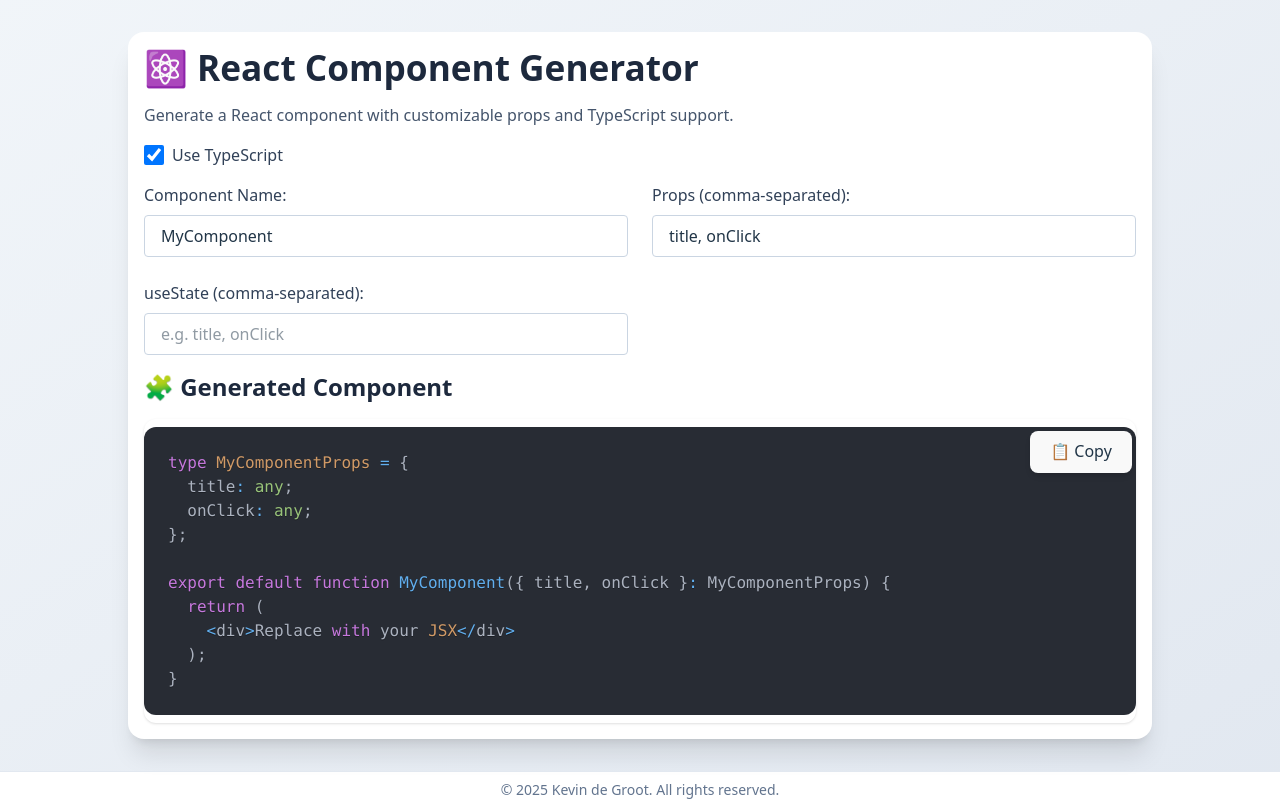
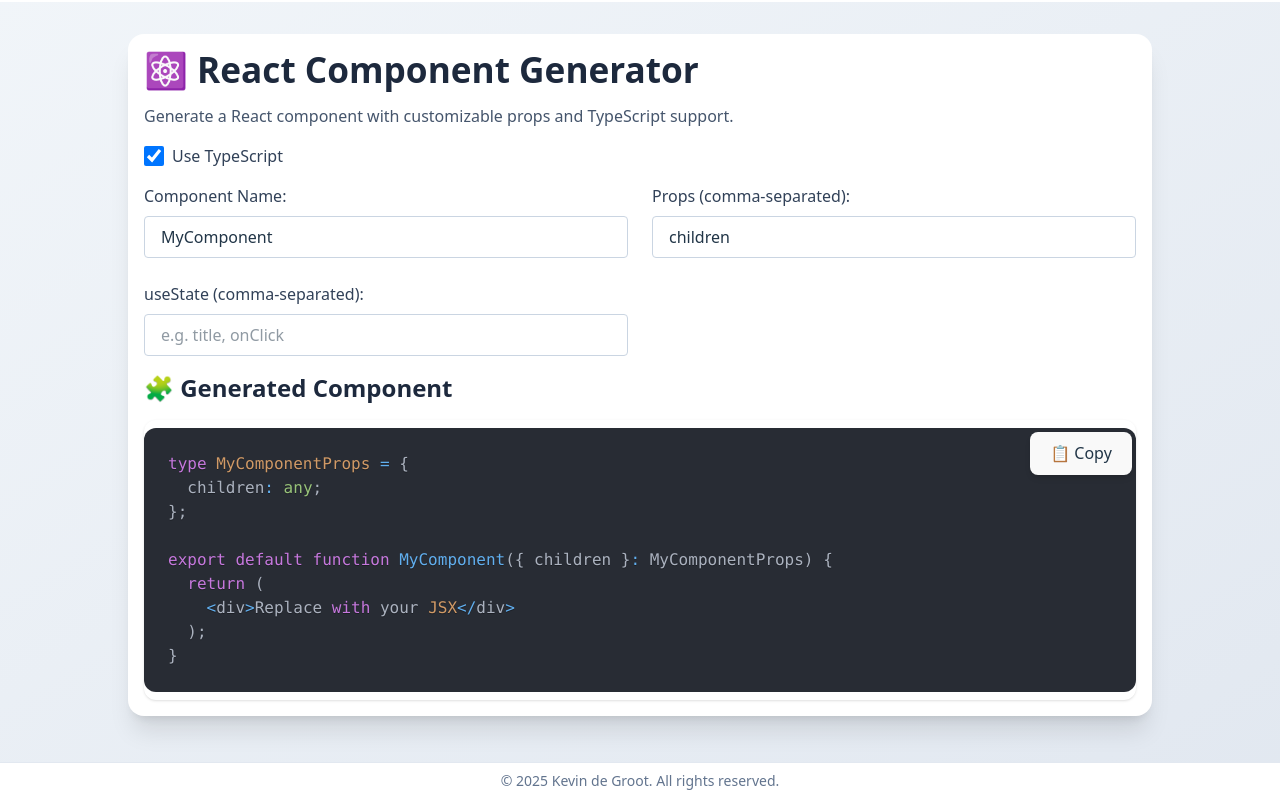
Before and after one commit to KevinDeGroot2015/jsxforge, a React (Vite) app: page / in a window 1280 px wide. Built offline with nearby package versions, Linux system fonts and the light colour scheme.

Commit message:
fixed old code

```diff
--- a/src/App.tsx
+++ b/src/App.tsx
@@ -5,8 +5,8 @@
 export default function App() {
     return (
         <>
-        <ComponentBuilder />
-        <Footer />
+            <ComponentBuilder />
+            <Footer />
         </>
-);
+    );
 }
--- a/src/components/CodeOutput/CodeOutput.tsx
+++ b/src/components/CodeOutput/CodeOutput.tsx
@@ -57,7 +57,7 @@
                           (p) =>
                               `  const [${p}, set${
                                   p.charAt(0).toUpperCase() + p.slice(1)
-                              }] = useState${usesTS ? '<any>' : ''}();`
+                              }] = useState${usesTS ? "<any>" : ""}();`
                       ),
                       " ",
                   ]
@@ -68,7 +68,7 @@
                 ? usesTS
                     ? `{ ${propsString} }: ${componentName}Props`
                     : `{ ${propsString} }`
-                : " ";
+                : "";
 
         const componentLines = [
             "",
@@ -89,7 +89,7 @@
         const textarea = textareaRef.current;
         if (textarea) {
             textarea.select();
-            document.execCommand("copy");
+            navigator.clipboard.writeText(textarea.value);
             setCopied(true);
             setTimeout(() => setCopied(false), 2000);
         }
--- a/src/components/ComponentBuilder/ComponentBuilder.tsx
+++ b/src/components/ComponentBuilder/ComponentBuilder.tsx
@@ -3,7 +3,7 @@
 
 export default function ComponentBuilder() {
     const [componentName, setComponentName] = useState("MyComponent");
-    const [propsInput, setPropsInput] = useState("title, onClick");
+    const [propsInput, setPropsInput] = useState("children");
     const [useStateInput, setUsestateInput] = useState("");
     const [useTypescript, setUseTypescript] = useState(true);
 
```
Also changed, not shown: src/pages/home.tsx (added).
